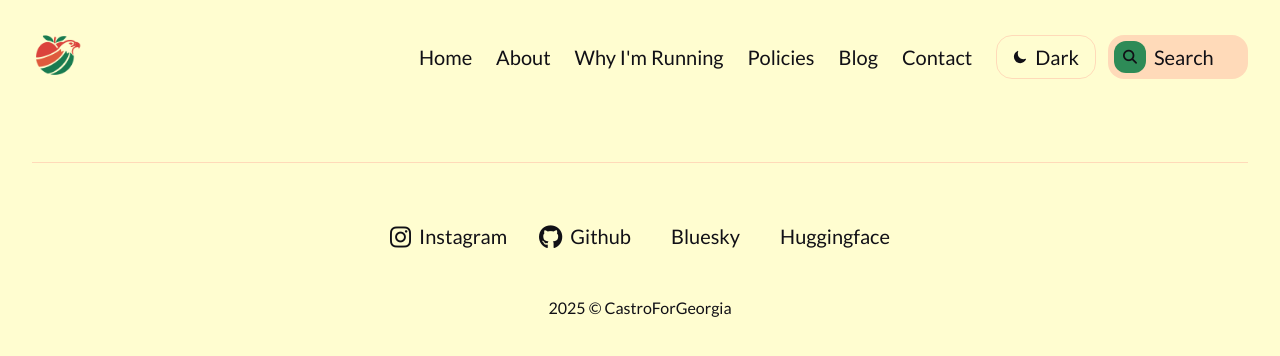
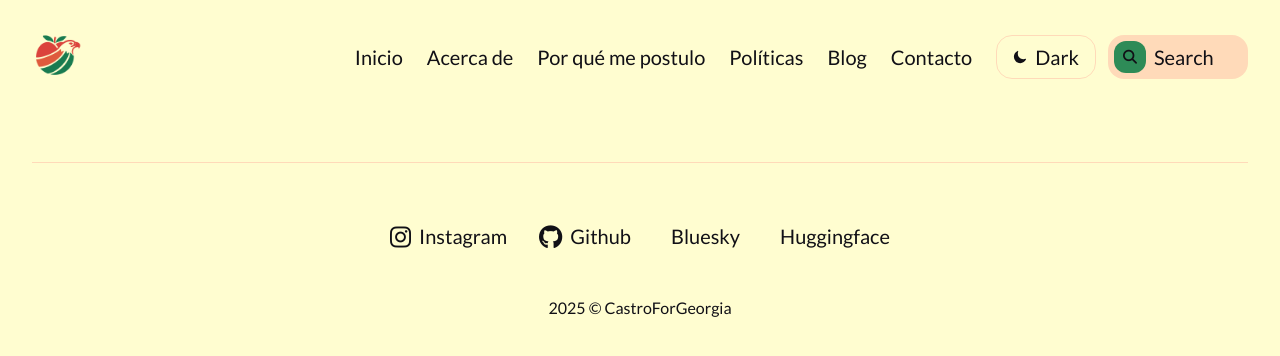
Before and after one commit to CastroForGeorgia/GA-5-ES, a Jekyll site: the page built from _pages/tags.html, in a window 1280 px wide. Shown: the top 356 px of the page. Built offline with Jekyll 4.4.1, drawn with Linux system fonts in a browser that asks for light colours; part of the change alters nothing that is shown.

Commit message:
Update settings.yml

```diff
--- a/_data/settings.yml
+++ b/_data/settings.yml
@@ -3,27 +3,25 @@
 title: CastroForGeorgia
 logo: '/images/logo.png' # You can add own logo. For example '/images/logo.png'.
 logo_dark: '/images/logo.png'
-description: Andres Castro, a champion for the people in Georgia's 5th Congressional District.
+description: Andres Castro, un defensor de la gente en el 5.º Distrito Congresional de Georgia.
 color_scheme: auto # You can choose three modes auto, light, and dark. By default, the auto mode is set, which means the user can choose the light or dark mode themself.
-
 
 #-------------------------------
 # Navigation Settings
 menu_settings:
   menu_items:
-    - title: 'Home'
+    - title: 'Inicio'
       url: '/'
-    - title: 'About'
+    - title: 'Acerca de'
       url: '/about/'
-    - title: "Why I'm Running"
+    - title: "Por qué me postulo"
       url: '/blog/leadership-grounded-in-experience-why-im-running-for-congress-district05-unions-voterrights-grassroots-progressive-workingclass-atlanta-politics-castro-gapol'
-    - title: 'Policies'
+    - title: 'Políticas'
       url: '/projects/'
     - title: 'Blog'
       url: '/blog/'
-    - title: 'Contact'
+    - title: 'Contacto'
       url: 'https://actionnetwork.org/forms/connect-with-andres-share-your-vision'
-
 
 #-------------------------------
 # Author Settings
@@ -31,59 +29,56 @@ author:
   author_name: Andres Castro
   author_avatar: '/images/about-me-photo-zoom.jpg'
 
-
 #-------------------------------
 # Hero Settings
 hero:
   enable: true
-  hero_role: "Candidate for U.S. House (GA-05) ∙ Fighting for working families, affordable housing, and economic dignity"
-  hero_title: "Hi! I’m Andres <img src=\"/images/about-me-photo-zoom.jpg\" alt=\"Andres Castro Picture\" loading=\"lazy\"> <br> Fighting for Georgia's 5th District"
-  hero_description: "Together, we can build a future that works for everyone—where equity, justice, and opportunity are more than promises, they’re realities. Let’s create meaningful change for Georgia’s working families."
-  hero_button_text: "Join the Movement"
+  hero_role: "Candidato para la Cámara de Representantes de EE.UU. (GA-05) ∙ Luchando por las familias trabajadoras, viviendas asequibles y dignidad económica"
+  hero_title: "¡Hola! Soy Andres <img src=\"/images/about-me-photo-zoom.jpg\" alt=\"Andres Castro Picture\" loading=\"lazy\"> <br> Luchando por el 5.º Distrito de Georgia"
+  hero_description: "Juntos, podemos construir un futuro que funcione para todos—donde la equidad, la justicia y las oportunidades sean más que promesas, sean realidades. Creemos un cambio significativo para las familias trabajadoras de Georgia."
+  hero_button_text: "Únete al Movimiento"
   hero_button_link: "https://actionnetwork.org/forms/connect-with-andres-share-your-vision"
 
 #-------------------------------
 # Projects Section Settings
 projects:
   enable: true
-  projects_title: Policies
-  projects_description: Explore our vision for a fairer, more just Georgia’s 5th District. Together, we’ll build a thriving, equitable future.
-
+  projects_title: Políticas
+  projects_description: Explora nuestra visión de un futuro más justo y equitativo para el 5.º Distrito de Georgia. Juntos, construiremos un futuro próspero y equitativo.
 
 #-------------------------------
 # Blog Section Settings
 blog:
   enable: true
   blog_title: Blog
-  blog_description: Let’s build a future that works for all of us.
+  blog_description: Construyamos un futuro que funcione para todos.
 
 #-------------------------------
 # About Section Settings
 about:
   enable: true
   about_image: "/images/about-me-photo.jpg"
-  about_title: "Together for Change"
-  about_description: "Let’s build a future where every family in Georgia’s 5th District has access to opportunity, equity, and justice. Join me in fighting for bold solutions that uplift working families, protect civil rights, and create a government that truly works for all of us."
-
+  about_title: "Juntos por el Cambio"
+  about_description: "Construyamos un futuro donde cada familia en el 5.º Distrito de Georgia tenga acceso a oportunidades, equidad y justicia. Únete a mí en la lucha por soluciones audaces que eleven a las familias trabajadoras, protejan los derechos civiles y creen un gobierno que realmente funcione para todos nosotros."
 
 #-------------------------------
 # Faq (Frequently Asked Questions) Settings
 faq:
   enable: true
-  faq_title: "Need Some Answers?"
-  faq_description: "Get to know Andres Castro and his commitment to creating a fairer, more inclusive community in Georgia's 5th Congressional District."
+  faq_title: "¿Necesitas respuestas?"
+  faq_description: "Conoce a Andres Castro y su compromiso con la creación de una comunidad más justa e inclusiva en el 5.º Distrito Congresional de Georgia."
   faq_items:
-    - title: "What motivated Andres Castro to run for office?"
-      description: "Andres Castro was motivated to run out of frustration with the current Democratic leadership, which he believes has stopped prioritizing the needs of the people. He sees leaders unwilling to listen, slow to act, and compromising on the promises made to working-class families. Andres is stepping up to provide bold, uncompromising leadership that puts the residents of Georgia’s 5th Congressional District first."
+    - title: "¿Qué motivó a Andres Castro a postularse para un cargo?"
+      description: "Andres Castro se motivó a postularse debido a su frustración con el liderazgo demócrata actual, que, según él, ha dejado de priorizar las necesidades de la gente. Ve líderes que no escuchan, actúan con lentitud y no cumplen las promesas hechas a las familias trabajadoras. Andres se está postulando para brindar un liderazgo audaz e intransigente que ponga a los residentes del 5.º Distrito Congresional de Georgia en primer lugar."
 
-    - title: "Who is Andres Castro?"
-      description: "Andres Castro is a proud son of Metro Atlanta, with deep roots in Marietta, Powder Springs, and Atlanta. Growing up in poverty, he learned firsthand the struggles of working-class families. Through determination and hard work, Andres became a Staff Software Engineer, where he honed his expertise in leveraging technology to solve complex problems. Now, as a candidate for U.S. Representative in Georgia’s 5th Congressional District, Andres is focused on creating solutions for affordable housing, economic justice, and transparent governance, ensuring opportunity and equity for all."
+    - title: "¿Quién es Andres Castro?"
+      description: "Andres Castro es un orgulloso hijo del área metropolitana de Atlanta, con raíces profundas en Marietta, Powder Springs y Atlanta. Creciendo en la pobreza, conoció de primera mano las luchas de las familias trabajadoras. A través de determinación y trabajo duro, Andres se convirtió en Ingeniero de Software Sénior, donde perfeccionó su experiencia en el uso de tecnología para resolver problemas complejos. Ahora, como candidato para Representante de EE.UU. en el 5.º Distrito Congresional de Georgia, Andres se enfoca en crear soluciones para viviendas asequibles, justicia económica y gobernanza transparente, asegurando oportunidades y equidad para todos."
 
-    - title: "What are Andres Castro's main policy priorities?"
-      description: "Andres Castro’s priorities include bold solutions to address systemic inequalities: affordable housing through programs like The Workers’ Housing Guarantee, universal healthcare to ensure access for all, automation-aware job reskilling programs, and corporate accountability to hold big businesses to fair wage and tax standards. With his technical background, Andres also champions ethical AI and innovative, equitable solutions to empower workers and communities."
+    - title: "¿Cuáles son las principales prioridades políticas de Andres Castro?"
+      description: "Las prioridades de Andres Castro incluyen soluciones audaces para abordar desigualdades sistémicas: viviendas asequibles mediante programas como La Garantía de Vivienda para los Trabajadores, atención médica universal para garantizar el acceso a todos, programas de reentrenamiento laboral conscientes de la automatización y responsabilidad corporativa para que las grandes empresas cumplan con estándares justos de salarios e impuestos. Con su experiencia técnica, Andres también defiende la ética en la IA y soluciones innovadoras y equitativas para empoderar a los trabajadores y comunidades."
 
-    - title: "How can supporters get involved with Andres Castro's campaign?"
-      description: "Supporters can get involved by volunteering for canvassing, phone banking, and organizing events, attending town halls and community meetings, and sharing campaign messages across social media platforms. You can also subscribe to the campaign newsletter to stay informed and take action. Your support and participation are critical to driving meaningful change for Georgia's 5th Congressional District."
+    - title: "¿Cómo pueden los simpatizantes involucrarse en la campaña de Andres Castro?"
+      description: "Los simpatizantes pueden participar como voluntarios en actividades como tocar puertas, hacer llamadas telefónicas y organizar eventos, asistir a reuniones comunitarias y compartir los mensajes de la campaña en redes sociales. También puedes suscribirte al boletín de la campaña para mantenerte informado y tomar acción. Tu apoyo y participación son fundamentales para impulsar un cambio significativo en el 5.º Distrito Congresional de Georgia."
 
 #-------------------------------
 # Social Links
```
